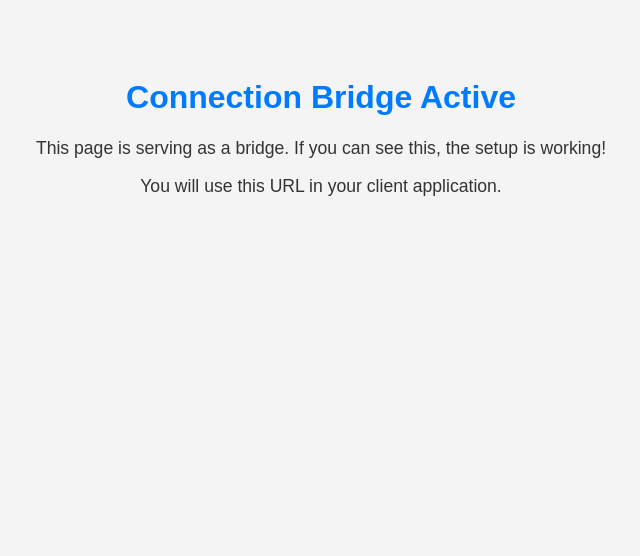
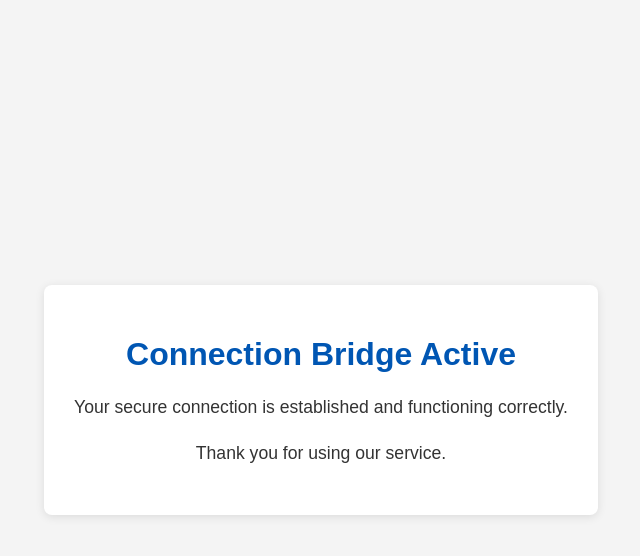
Before and after one commit to Master-Scriptor/my-bridge-repo, a website: page index.html in a window 1280 px wide. Shown: the whole page, without its empty margins (319-959 px from the left). Drawn offline with Linux system fonts and the light colour scheme.

Commit message:
Update index.html

```diff
--- a/index.html
+++ b/index.html
@@ -5,14 +5,38 @@
     <meta name="viewport" content="width=device-width, initial-scale=1.0">
     <title>Network Bridge</title>
     <style>
-        body { font-family: sans-serif; text-align: center; padding: 50px; background-color: #f4f4f4; color: #333; }
-        h1 { color: #007bff; }
-        p { font-size: 1.1em; }
+        body {
+            font-family: 'Arial', sans-serif;
+            display: flex;
+            justify-content: center;
+            align-items: center;
+            min-height: 100vh;
+            background-color: #f4f4f4;
+            color: #333;
+            text-align: center;
+            margin: 0;
+        }
+        .container {
+            background-color: #fff;
+            padding: 30px;
+            border-radius: 8px;
+            box-shadow: 0 2px 10px rgba(0,0,0,0.1);
+        }
+        h1 {
+            color: #0056b3;
+            margin-bottom: 20px;
+        }
+        p {
+            font-size: 1.1em;
+            line-height: 1.6;
+        }
     </style>
 </head>
 <body>
-    <h1>Connection Bridge Active</h1>
-    <p>This page is serving as a bridge. If you can see this, the setup is working!</p>
-    <p>You will use this URL in your client application.</p>
+    <div class="container">
+        <h1>Connection Bridge Active</h1>
+        <p>Your secure connection is established and functioning correctly.</p>
+        <p>Thank you for using our service.</p>
+    </div>
 </body>
 </html>
```
